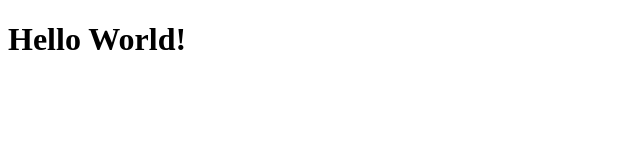
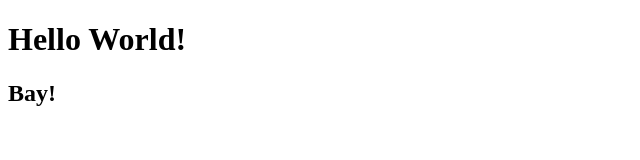
Before and after one commit to losanov/project01, a plain HTML site: page index.html in a window 1280 px wide. Shown: the full height of the page, 0-640 px from the left. Drawn offline with Linux system fonts and the light colour scheme.

Commit message:
index.html mod

```diff
--- a/index.html
+++ b/index.html
@@ -9,6 +9,7 @@
 <body>
 
     <h1>Hello World!</h1>
+    <h2>Bay!</h2>
 
 </body>
 </html>
```
